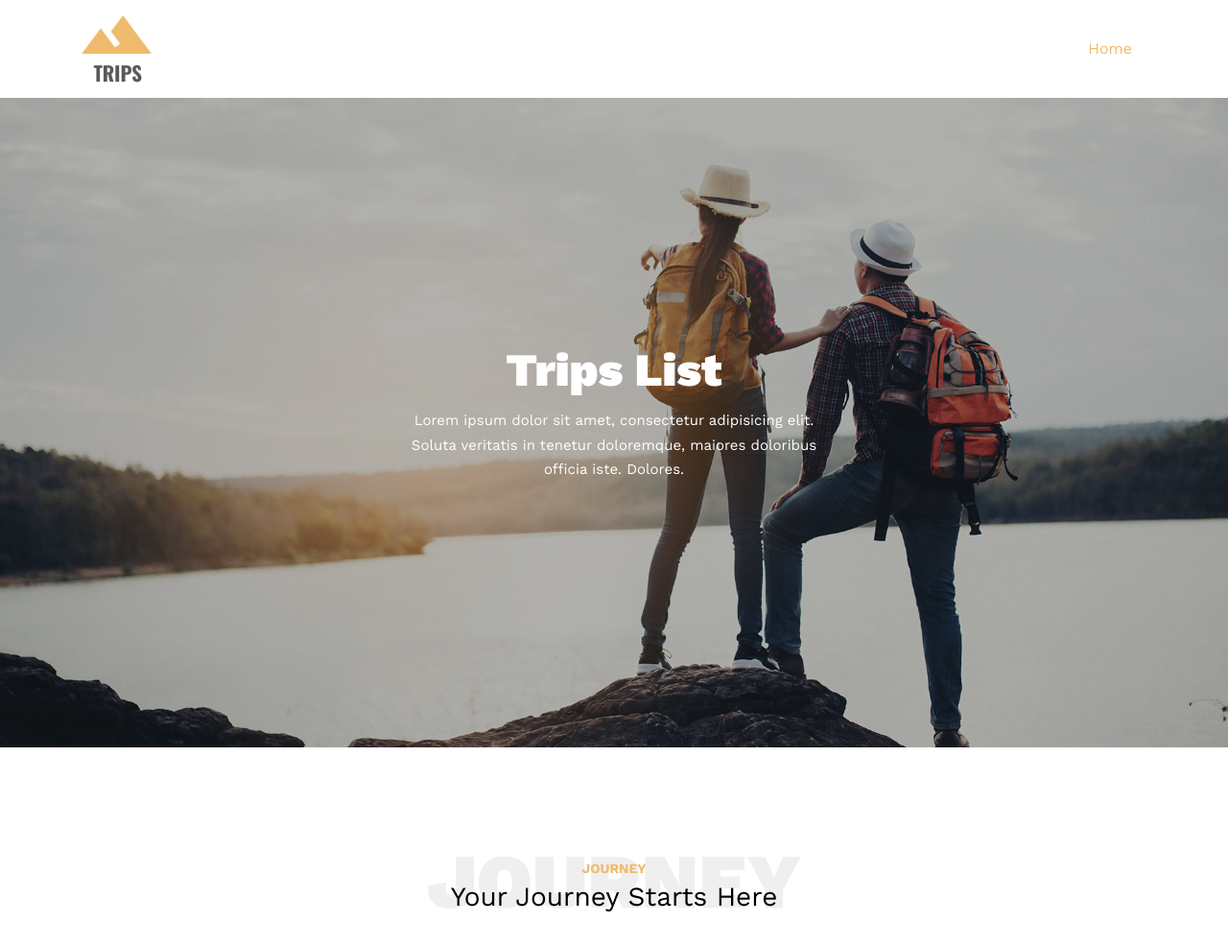
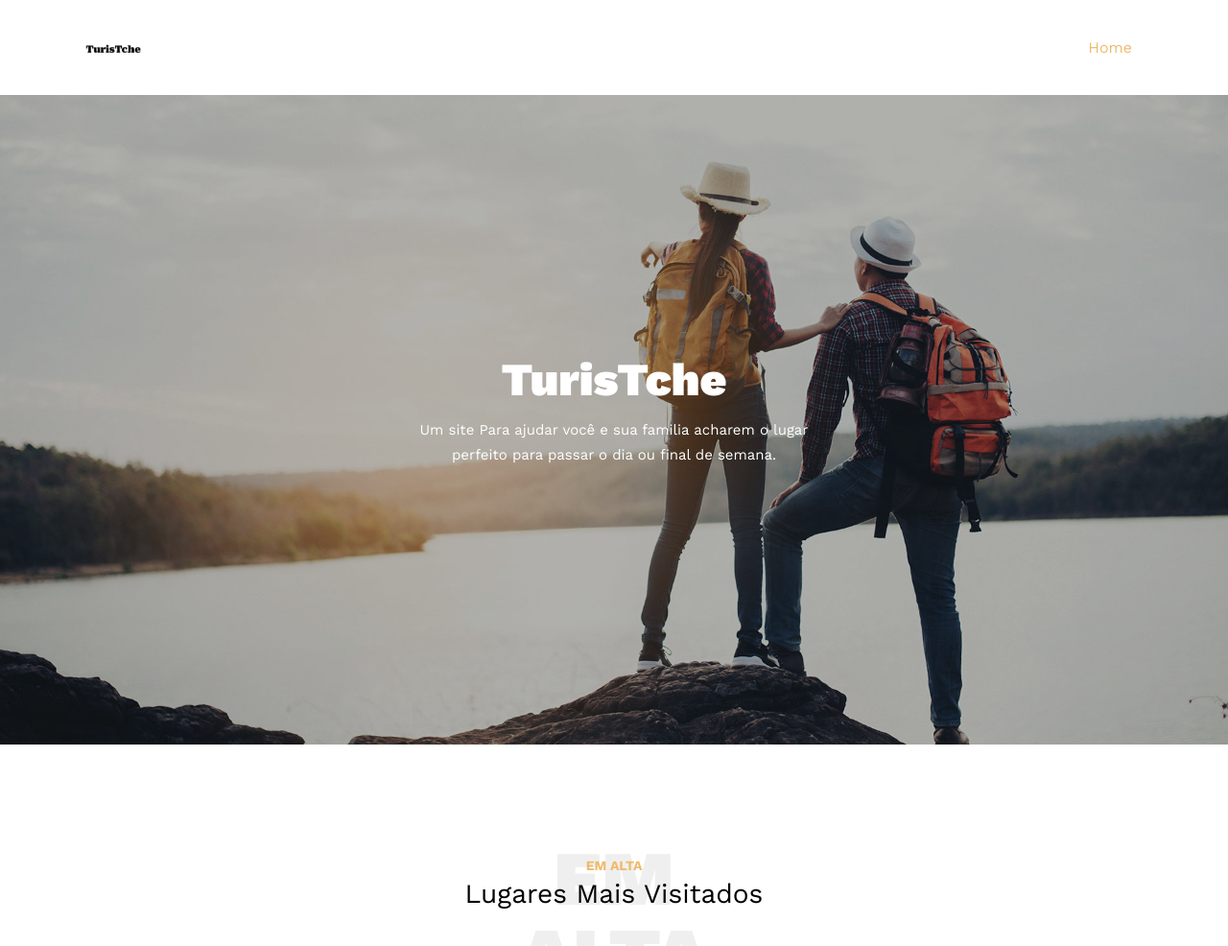
Before and after one commit to Eric-fs7/Eric-fs7, a PHP site: page / in a window 1280 px wide. Shown: the top 986 px of the page at 96% size. Run offline with PHP 8.4, Linux system fonts and the light colour scheme; data comes from the database, SQL or seed files in the repository; some libraries are stand-ins or nearby versions; some web fonts are replaced.

Commit message:
ultimos detalhes

```diff
--- a/adicionar.php
+++ b/adicionar.php
@@ -5,9 +5,9 @@
     <link rel="stylesheet" href="adicionar.css">
 </head>
 <body>
-    <h1>Adicionar Hotel</h1>
+    <h1>Adicionar Local</h1>
     <form id="formulario_hotel" action="adicionar_local.php" method="POST" enctype="multipart/form-data">
-        <label for="nome_hotel">Nome do Hotel:</label>
+        <label for="nome_hotel">Nome do Local:</label>
         <input type="text" id="nome_hotel" name="nome_hotel" placeholder="Insira o nome do hotel" required>
         <br>
 
@@ -24,7 +24,7 @@
         <br>
 
         <br>
-        <button type="submit">Adicionar Hotel</button>
+        <button type="submit">Adicionar local</button>
     </form>
 </body>
 </html>
--- a/index.php
+++ b/index.php
@@ -2,7 +2,7 @@
 <html lang="en">
 
 <head>
-    <title>Trips &mdash; Website Template by Colorlib</title>
+    <title>Turistche &mdash; Website Template by Colorlib</title>
     <meta charset="utf-8">
     <meta name="viewport" content="width=device-width, initial-scale=1, shrink-to-fit=no">
 
@@ -42,7 +42,7 @@ include 'conectar.php'; // Incluindo o arquivo de conexão
                 <div class="col-3 ">
                     <div class="site-logo">
                         <a href="index.html" class="font-weight-bold">
-                            <img src="images/logo.png" alt="Image" class="img-fluid">
+                            <img src="images/logo turistche.png" alt="Image" class="img-fluid">
                         </a>
                     </div>
                 </div>
@@ -63,8 +63,8 @@ include 'conectar.php'; // Incluindo o arquivo de conexão
             <div class="container">
                 <div class="row align-items-center justify-content-center text-center">
                     <div class="col-md-5" data-aos="fade-up">
-                        <h1 class="mb-3 text-white">Trips List</h1>
-                        <p>Lorem ipsum dolor sit amet, consectetur adipisicing elit. Soluta veritatis in tenetur doloremque, maiores doloribus officia iste. Dolores.</p>
+                        <h1 class="mb-3 text-white">TurisTche</h1>
+                        <p>Um site Para ajudar você e sua familia acharem o lugar perfeito para passar o dia ou final de semana.</p>
                     </div>
                 </div>
             </div>
@@ -76,9 +76,9 @@ include 'conectar.php'; // Incluindo o arquivo de conexão
             <div class="row justify-content-center text-center">
                 <div class="col-md-7">
                     <div class="heading-39101 mb-5">
-                        <span class="backdrop text-center">Journey</span>
-                        <span class="subtitle-39191">Journey</span>
-                        <h3>Your Journey Starts Here</h3>
+                        <span class="backdrop text-center">EM ALTA</span>
+                        <span class="subtitle-39191">Em Alta</span>
+                        <h3>Lugares Mais Visitados</h3>
                     </div>
                 </div>
             </div>
```
Also changed, not shown: images/fotor-ai-2024120217635.jpg (added), images/logo turistche.png (added).
